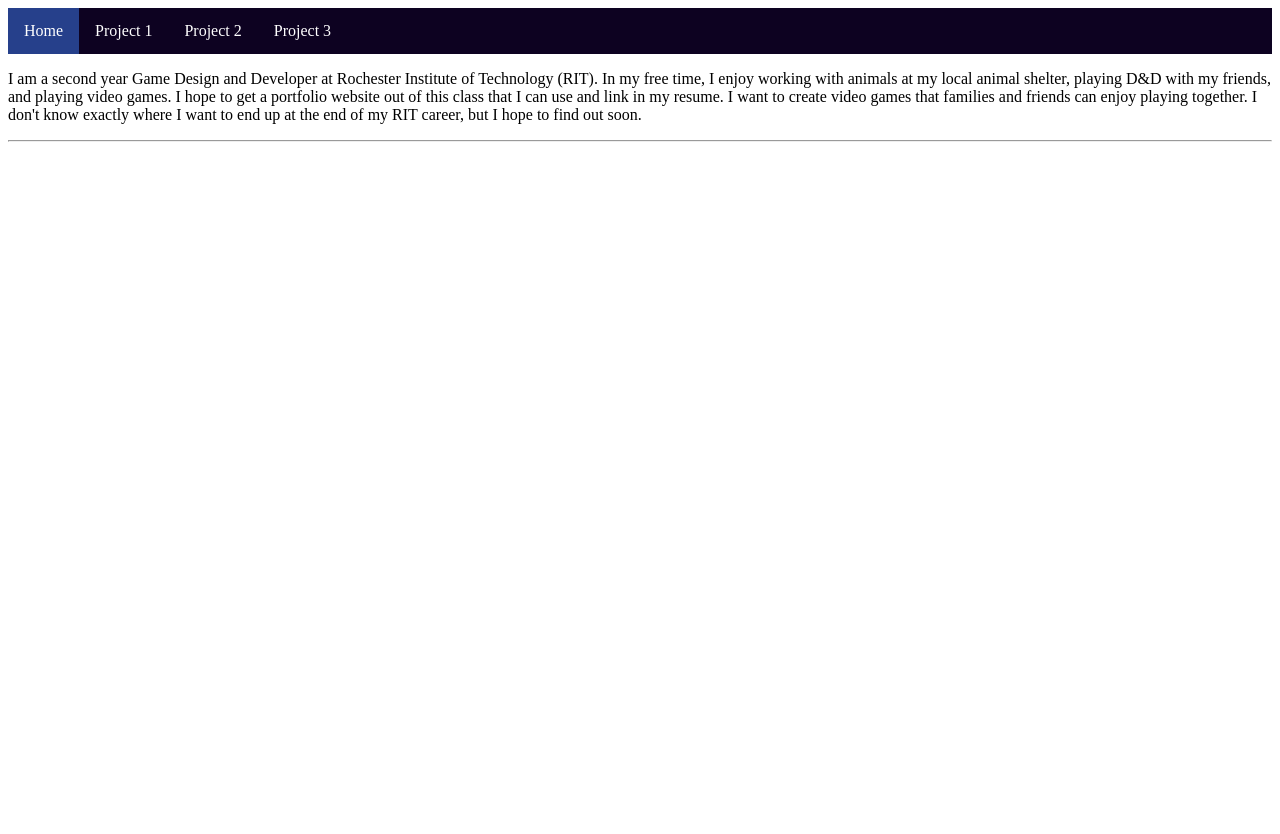
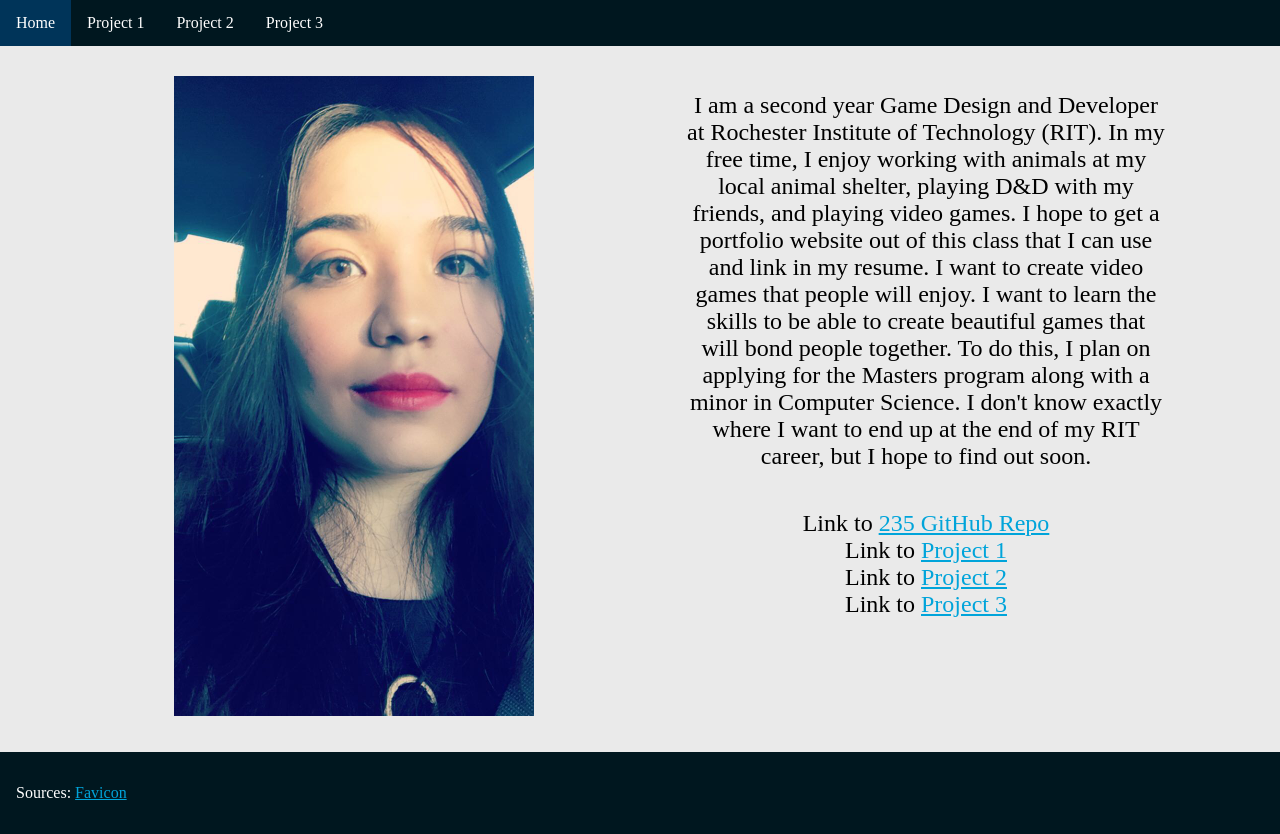
Before and after one commit to miraantolovich/235, a plain HTML site: page index.html in a window 1280 px wide. Before the commit the page ends 800 px from the top, so only its background shows below. Drawn offline with Linux system fonts and the light colour scheme.

Commit message:
dunno
yeh

```diff
--- a/index.html
+++ b/index.html
@@ -6,26 +6,47 @@
     <meta name="viewport" content="width=device-width, initial-scale=1.0">
     <meta http-equiv="X-UA-Compatible" content="ie=edge">
     <link rel="stylesheet" href="style.css">
+    <link rel="icon" href="images/favicon.ico">
     <title>Mira's 235 Page</title>
 </head>
 
 <body>
-    <!-- MENU BAR -->
-    <ul>
-        <li><a href = "#home" class = "active">Home</a></li>
-        <li><a href = "#project1">Project 1</a></li>
-        <li><a href = "#project2">Project 2</a></li>
-        <li><a href = "#project3">Project 3</a></li>
-    </ul>
-    <p div="bio">
-        I am a second year Game Design and Developer at Rochester Institute of Technology (RIT). In my free time, I
-        enjoy working with animals at my local animal shelter, playing D&D with my friends, and playing video games. I
-        hope to get a portfolio website out of this class that I can use and link in my resume. I want to create video
-        games that families and friends can enjoy playing together. I don't know exactly where I want to end up at the
-        end of my RIT career, but I hope to find out soon.
-    </p>
-    <hr>
-
+    <header>
+        <!-- MENU BAR -->
+        <ul id="topnav">
+            <li><a href="#home" class="active">Home</a></li>
+            <li><a href="#project1">Project 1</a></li>
+            <li><a href="#project2">Project 2</a></li>
+            <li><a href="#project3">Project 3</a></li>
+        </ul>
+    </header>
+    <div class="flex-container">
+        <div>
+            <img src="images/face.jpeg" alt="Author's Face">
+        </div>
+        <div>
+            <p id="bio">
+                I am a second year Game Design and Developer at Rochester Institute of Technology (RIT). In my free
+                time, I enjoy working with animals at my local animal shelter, playing D&D with my friends, and playing
+                video games. I hope to get a portfolio website out of this class that I can use and link in my resume. I
+                want to create video games that people will enjoy. I want to learn the skills to be able to create
+                beautiful games that will bond people together. To do this, I plan on applying for the Masters program
+                along with a minor in Computer Science. I don't know exactly where I want to end up at the end of my RIT
+                career, but I hope to find out soon.
+            </p>
+            <p>
+                Link to <a href="https://github.com/mla4783/235">235 GitHub Repo</a> <br>
+                Link to <a href="#project1">Project 1</a> <br>
+                Link to <a href="#project2">Project 2</a> <br>
+                Link to <a href="#project3">Project 3</a>
+            </p>
+        </div>
+    </div>
+    <footer>
+        <p>
+            Sources: <a href="https://thenounproject.com/search/?q=gaming&i=2092053">Favicon</a>
+        </p>
+    </footer>
 </body>
 
 </html>
--- a/style.css
+++ b/style.css
@@ -1,27 +1,69 @@
-ul {
+/* TopNav */
+ul#topnav {
     list-style-type: none;
     margin: 0;
     padding: 0;
+    width: 100%;
     overflow: hidden;
-    background-color: #0D0221;
+    background-color: #00171F;
 }
-
-li {
+ul#topnav li {
     float: left;
 }
-
-li a {
+ul#topnav li a {
     display: block;
-    color: white;
+    color: #FFFFFF;
     text-align: center;
     padding: 14px 16px;
     text-decoration: none;
 }
-
-li a:hover {
-    background-color: #0F084B;
+ul#topnav .active {
+    background-color: #007EA7;
+}
+ul#topnav li a:hover {
+    background-color: #003459;
 }
 
-.active {
-    background-color: #26408B;
+/* Flex Containers */
+.flex-container {
+    background-color: #EAEAEA;
+    display: flex;
+    flex-wrap: wrap;
+    justify-content: center;
 }
+.flex-container > div {
+    background-color: #EAEAEA;
+    flex: 0 1 40%;
+    width: 200rem;
+    text-align: center;
+    margin: 10px;
+    padding: 20px;
+    font-size: 1.5rem;
+    align-items: center;
+}
+.flex-container > div > img {
+    max-height: 40rem;
+}
+
+/*Link Colors*/
+a:link, a:hover, a:active {
+    color: #00A4DA;
+}
+a:visited {
+    color: #006B8E;
+}
+
+/* GENERAL */
+body {
+    margin:0;
+    padding:0;
+}
+footer {
+    background-color: #00171F;
+    color: #FFFFFF;
+    padding: 1rem;
+}
+#bio {
+    padding: 1rem;
+    margin: 0;
+}
```
Also changed, not shown: images/face.jpeg (added), images/favicon-16x16.png (added), images/favicon-32x32.png (added), images/favicon.ico (added).
